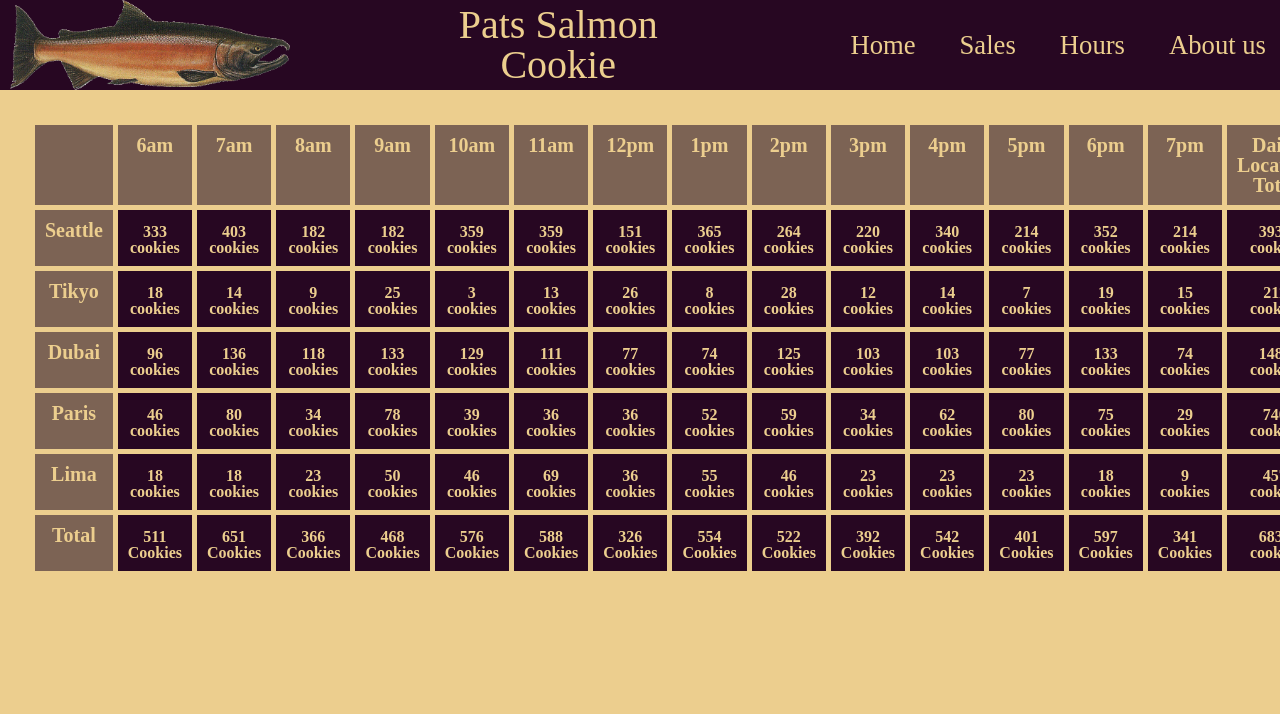
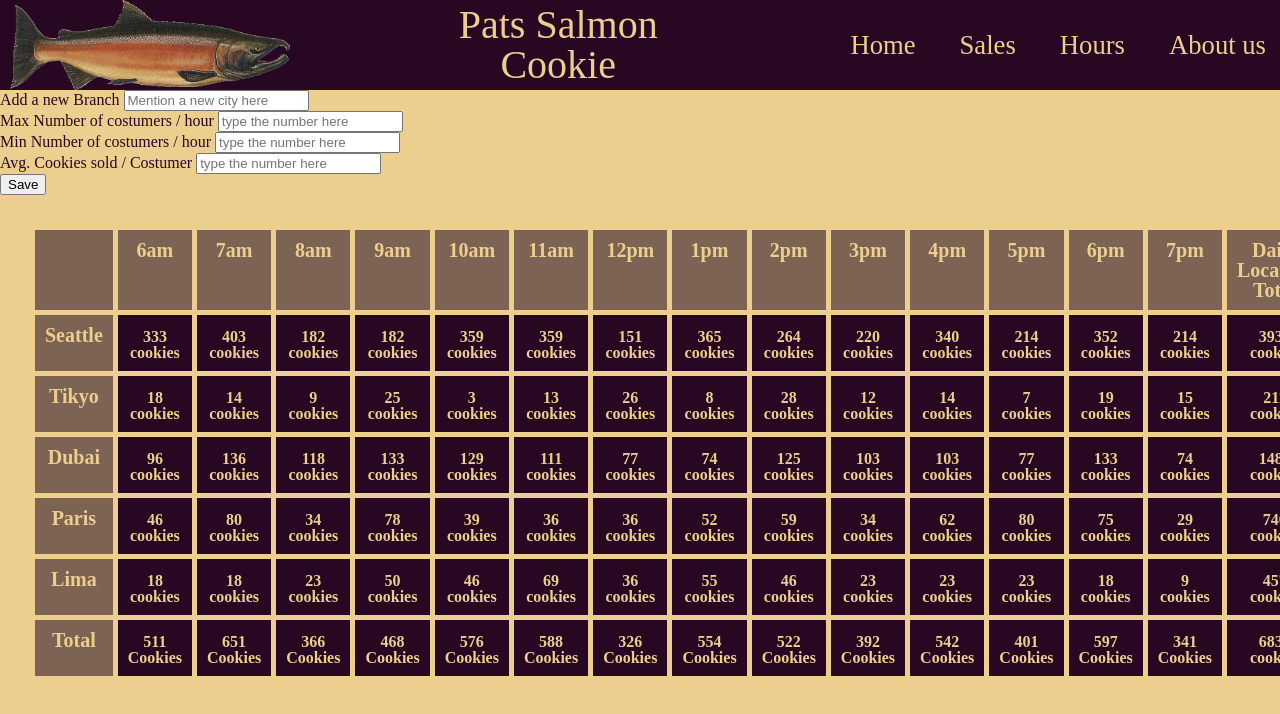
Before and after one commit to HishamAlNaji/cookie-stand, a plain HTML site: page sales.html in a window 1280 px wide. Shown: the top 714 px of the page. Drawn offline with Linux system fonts and the light colour scheme; a web font is replaced by a local one.

Commit message:
adding Form

```diff
--- a/CSS/style.css
+++ b/CSS/style.css
@@ -194,3 +194,7 @@ th:first-child(){
     justify-content: space-evenly;
     padding-top: 30px;
 }
+
+.salesform {
+    width: fit-content;
+}
--- a/sales.html
+++ b/sales.html
@@ -26,7 +26,23 @@
 
     </header>
     <main>
-
+     <form class="salesform">
+         <fieldset>
+             <label for="cityName">Add a new Branch</label>
+             <input id = "cityName" type="text" placeholder="Mention a new city here">
+             <br>
+             <label for="maxCos">Max Number of costumers / hour</label>
+             <input id = "maxCos" type="text" placeholder="type the number here">
+             <br>
+             <label for="minCos">Min Number of costumers / hour</label>
+             <input id = "minCos" type="text" placeholder="type the number here">
+             <br>
+             <label for="avgCookies">Avg. Cookies sold / Costumer</label>
+             <input id = "avgCookies" type="text" placeholder="type the number here">
+             <br>
+             <button id="saveBtn">Save</button>
+         </fieldset>
+     </form>
     </main>
     <script src="JS/app.js"></script>
 </body>
```
